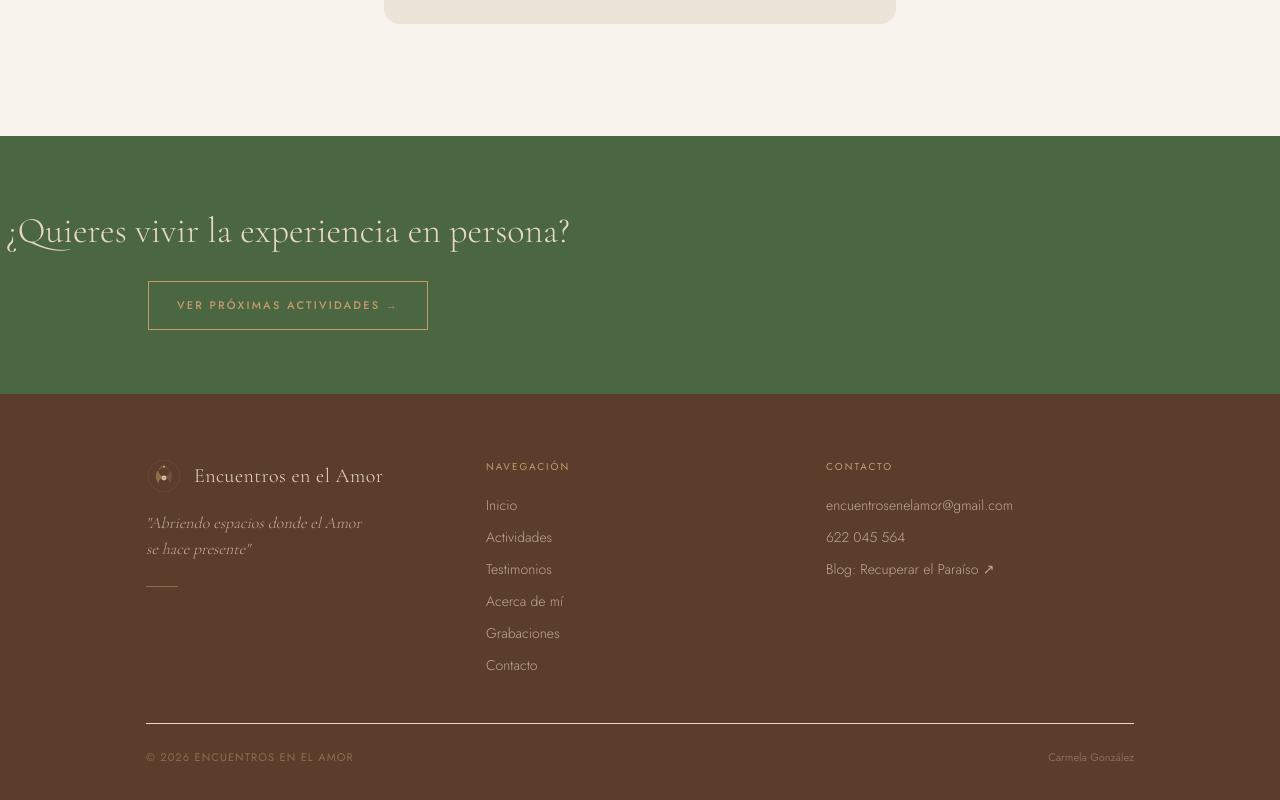
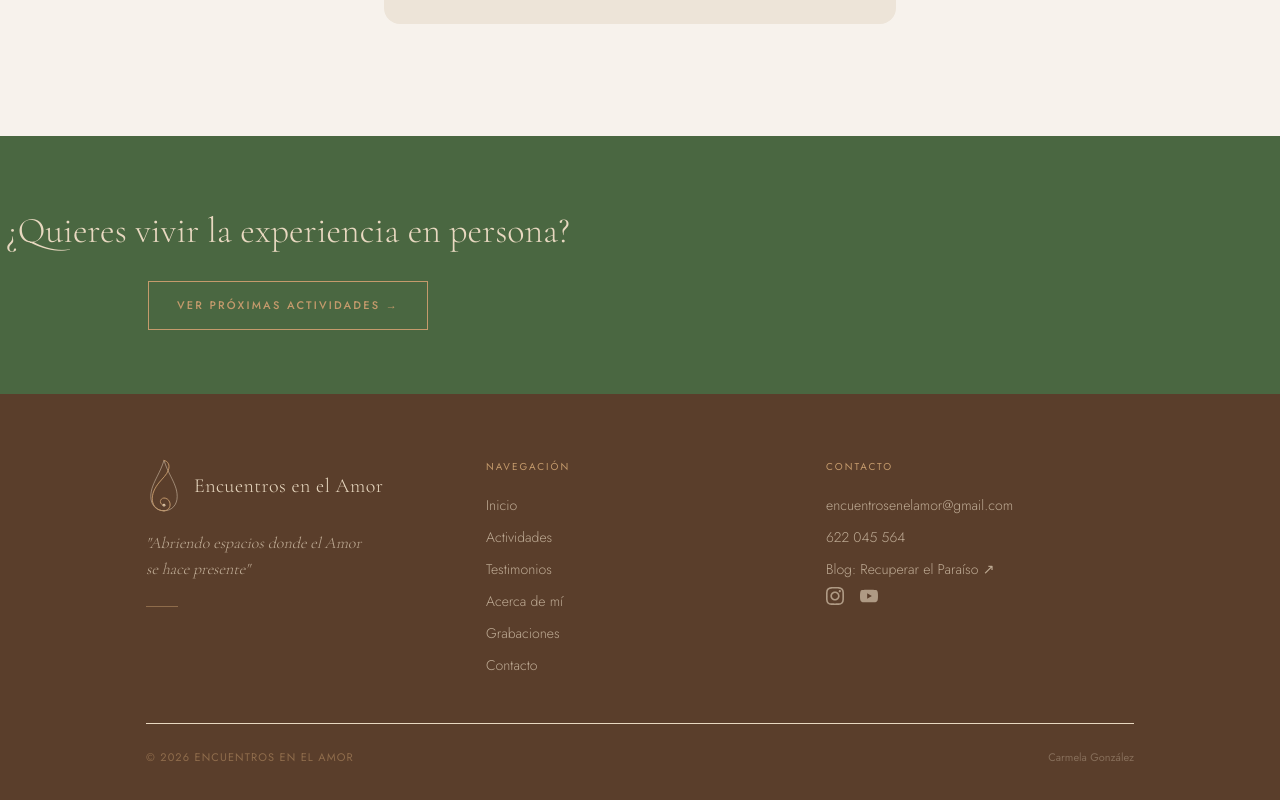
Before and after one commit to jacobonewcoin-alt/encuentros-en-el-amor, a Next.js app: page /grabaciones in a window 1280 px wide. Shown: the part 872-1672 px from the top of the page. Built offline with nearby package versions, Linux system fonts and the light colour scheme.

Commit message:
Update logo, tagline, colors and add social links

```diff
--- a/app/HomeClient.tsx
+++ b/app/HomeClient.tsx
@@ -82,7 +82,7 @@
             transition={{ duration: 0.6, delay: 0.2 }}
             className="font-[family-name:var(--font-jost)] text-[10px] tracking-[0.3em] uppercase text-[var(--ambar)]"
           >
-            Retiros · Encuentros · Comunidad
+            Comunidad · Retiros · Espiritualidad
           </motion.p>
 
           <motion.h1
--- a/app/globals.css
+++ b/app/globals.css
@@ -27,6 +27,7 @@
   --salvia:       #4A6741;
   --crema:        #F7F2EC;
   --crema-oscuro: #EDE4D8;
+  --lino-oscuro:  #D4C2A8;
   --texto:        #3A2518;
   --texto-suave:  #7A6155;
   --blanco:       #FDFAF6;
--- a/components/layout/Footer.tsx
+++ b/components/layout/Footer.tsx
@@ -75,6 +75,32 @@
                 Blog: Recuperar el Paraíso ↗
               </a>
             </div>
+
+            {/* Redes sociales */}
+            <div className="flex gap-4 mt-2">
+              <a
+                href="https://www.instagram.com/encuentros_en_el_amor?igsh=MXZrcG9wNTVzY3Rteg=="
+                target="_blank"
+                rel="noopener noreferrer"
+                aria-label="Instagram"
+                className="text-[var(--lino)] opacity-60 hover:opacity-100 hover:text-[var(--ambar)] transition-all duration-200"
+              >
+                <svg width="18" height="18" viewBox="0 0 24 24" fill="currentColor">
+                  <path d="M12 2.163c3.204 0 3.584.012 4.85.07 3.252.148 4.771 1.691 4.919 4.919.058 1.265.069 1.645.069 4.849 0 3.205-.012 3.584-.069 4.849-.149 3.225-1.664 4.771-4.919 4.919-1.266.058-1.644.07-4.85.07-3.204 0-3.584-.012-4.849-.07-3.26-.149-4.771-1.699-4.919-4.92-.058-1.265-.07-1.644-.07-4.849 0-3.204.013-3.583.07-4.849.149-3.227 1.664-4.771 4.919-4.919 1.266-.057 1.645-.069 4.849-.069zm0-2.163c-3.259 0-3.667.014-4.947.072-4.358.2-6.78 2.618-6.98 6.98-.059 1.281-.073 1.689-.073 4.948 0 3.259.014 3.668.072 4.948.2 4.358 2.618 6.78 6.98 6.98 1.281.058 1.689.072 4.948.072 3.259 0 3.668-.014 4.948-.072 4.354-.2 6.782-2.618 6.979-6.98.059-1.28.073-1.689.073-4.948 0-3.259-.014-3.667-.072-4.947-.196-4.354-2.617-6.78-6.979-6.98-1.281-.059-1.69-.073-4.949-.073zm0 5.838c-3.403 0-6.162 2.759-6.162 6.162s2.759 6.163 6.162 6.163 6.162-2.759 6.162-6.163c0-3.403-2.759-6.162-6.162-6.162zm0 10.162c-2.209 0-4-1.79-4-4 0-2.209 1.791-4 4-4s4 1.791 4 4c0 2.21-1.791 4-4 4zm6.406-11.845c-.796 0-1.441.645-1.441 1.44s.645 1.44 1.441 1.44c.795 0 1.439-.645 1.439-1.44s-.644-1.44-1.439-1.44z"/>
+                </svg>
+              </a>
+              <a
+                href="https://www.youtube.com/@ENCUENTROSENELAMOR"
+                target="_blank"
+                rel="noopener noreferrer"
+                aria-label="YouTube"
+                className="text-[var(--lino)] opacity-60 hover:opacity-100 hover:text-[var(--ambar)] transition-all duration-200"
+              >
+                <svg width="18" height="18" viewBox="0 0 24 24" fill="currentColor">
+                  <path d="M23.498 6.186a3.016 3.016 0 0 0-2.122-2.136C19.505 3.545 12 3.545 12 3.545s-7.505 0-9.377.505A3.017 3.017 0 0 0 .502 6.186C0 8.07 0 12 0 12s0 3.93.502 5.814a3.016 3.016 0 0 0 2.122 2.136c1.871.505 9.376.505 9.376.505s7.505 0 9.377-.505a3.015 3.015 0 0 0 2.122-2.136C24 15.93 24 12 24 12s0-3.93-.502-5.814zM9.545 15.568V8.432L15.818 12l-6.273 3.568z"/>
+                </svg>
+              </a>
+            </div>
           </div>
         </div>
 
--- a/components/ui/LogoSymbol.tsx
+++ b/components/ui/LogoSymbol.tsx
@@ -6,34 +6,59 @@
 
 export default function LogoSymbol({ size = 48, variant = "light", className = "" }: LogoSymbolProps) {
   const amber = "#C49A6C";
-  const clay = "#8B5E52";
-  const tierra = "#5A3E2B";
-  const lino = "#E8D8C0";
-  const centerFill = variant === "dark" ? lino : tierra;
+  const flameStroke = variant === "dark" ? "#E8D8C0" : "#5A3E2B";
+  const flameOpacity = variant === "dark" ? "0.55" : "0.68";
+  const dotFill = variant === "dark" ? "#E8D8C0" : "#5A3E2B";
+
+  // viewBox natural del SVG es 90×140, lo escalamos manteniendo proporción
+  const height = Math.round(size * 140 / 90);
 
   return (
     <svg
       width={size}
-      height={size}
-      viewBox="0 0 90 90"
+      height={height}
+      viewBox="0 0 90 140"
       xmlns="http://www.w3.org/2000/svg"
       className={className}
       aria-hidden="true"
     >
-      <circle cx="45" cy="45" r="40" fill="none" stroke={amber} strokeWidth="0.8" opacity="0.4" />
+      {/* Llama exterior */}
       <path
-        d="M45,18 C28,24 26,40 45,48 C26,56 28,68 45,72 C28,68 22,52 26,36 Z"
-        fill={amber}
-        opacity="0.5"
+        d="M45,132 C24,132 12,116 12,96 C12,78 20,62 28,46 C34,34 40,22 45,6
+           C50,22 56,34 62,46 C70,62 78,78 78,96 C78,116 66,132 45,132 Z"
+        fill="none"
+        stroke={flameStroke}
+        strokeWidth="2.2"
+        strokeLinecap="round"
+        strokeLinejoin="round"
+        opacity={flameOpacity}
       />
+      {/* Espiral interior gruesa */}
       <path
-        d="M45,18 C62,24 64,40 45,48 C64,56 62,68 45,72 C62,68 68,52 64,36 Z"
-        fill={clay}
-        opacity="0.5"
+        d="M45,118 C40,118 36,114 36,109 C36,104 40,100 45,100
+           C51,100 57,104 59,110 C63,120 57,132 45,132
+           C30,132 18,122 16,107 C14,90 22,74 34,60
+           C42,50 52,42 56,30 C60,18 56,8 45,6"
+        fill="none"
+        stroke={amber}
+        strokeWidth="2.4"
+        strokeLinecap="round"
+        opacity="0.9"
       />
-      <circle cx="45" cy="50" r="6" fill={centerFill} opacity="0.9" />
-      <circle cx="45" cy="50" r="3" fill={amber} />
-      <circle cx="45" cy="22" r="3" fill={amber} opacity="0.9" />
+      {/* Espiral interior fina */}
+      <path
+        d="M45,100 C51,100 57,104 59,110 C63,120 57,132 45,132
+           C30,132 18,122 16,107 C14,90 22,74 34,60
+           C42,50 52,42 56,30 C60,18 56,8 45,6"
+        fill="none"
+        stroke={amber}
+        strokeWidth="1.1"
+        strokeLinecap="round"
+        opacity="0.55"
+      />
+      {/* Punto central */}
+      <circle cx="45" cy="118" r="3.5" fill={dotFill} opacity="0.9" />
+      <circle cx="45" cy="118" r="1.8" fill={amber} />
     </svg>
   );
 }
```
